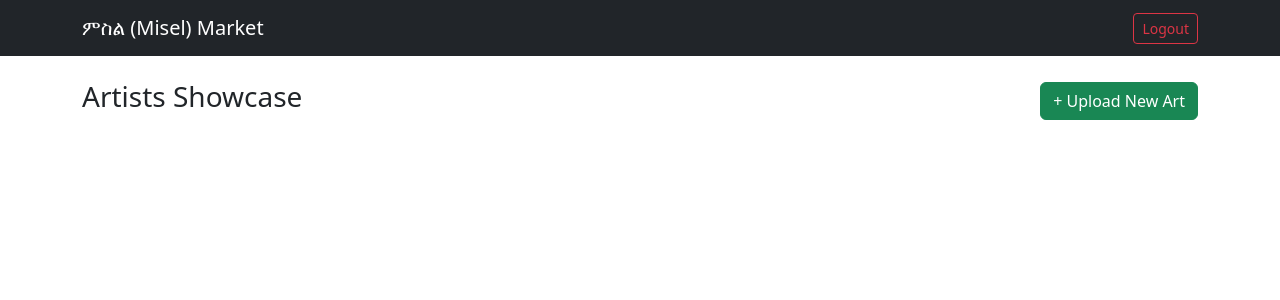
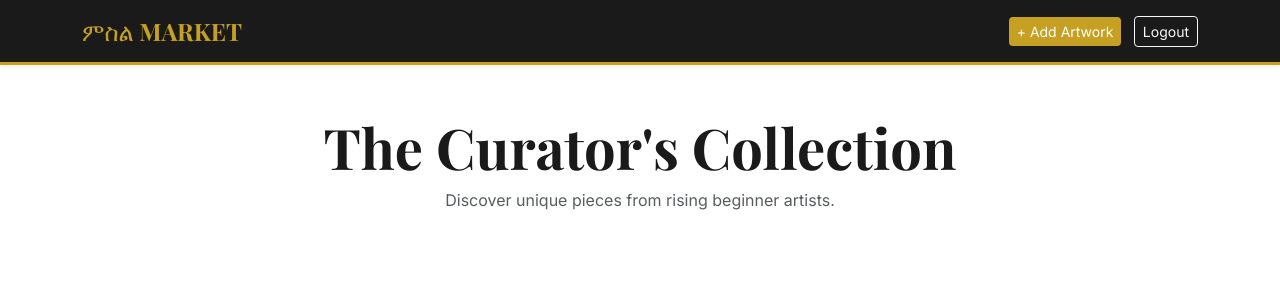
Before and after one commit to azebel1727/Misel_Market, a Django app: page /dashboard/ in a window 1280 px wide. Shown: the top 300 px of the page. Run offline with Django 5.2, Linux system fonts and the light colour scheme; data that the repository does not hold is empty.

Commit message:
Fixed image rendering logic in dashboard and verified upload enctype

```diff
--- /dev/null
+++ b/src/templates/base.html
@@ -0,0 +1,63 @@
+<!DOCTYPE html>
+<html lang="en">
+<head>
+    <meta charset="UTF-8">
+    <meta name="viewport" content="width=device-width, initial-scale=1.0">
+    <link rel="stylesheet" href="https://cdn.jsdelivr.net/npm/bootstrap@5.3.0/dist/css/bootstrap.min.css">
+    <link href="https://fonts.googleapis.com/css2?family=Playfair+Display:wght@700&family=Inter:wght@300;400;600&display=swap" rel="stylesheet">
+    <style>
+        :root {
+            --primary-gold: #C5A023;
+            --dark-charcoal: #1a1a1a;
+            --soft-white: #f8f9fa;
+        }
+        body {
+            font-family: 'Inter', sans-serif;
+            background-color: #ffffff;
+            color: var(--dark-charcoal);
+        }
+        h1, h2, h3, .navbar-brand {
+            font-family: 'Playfair Display', serif;
+        }
+        .navbar {
+            background-color: var(--dark-charcoal) !important;
+            border-bottom: 3px solid var(--primary-gold);
+        }
+        .navbar-brand { color: var(--primary-gold) !important; font-size: 1.5rem; }
+
+        .btn-gold {
+            background-color: var(--primary-gold);
+            color: white;
+            border: none;
+            transition: 0.3s;
+        }
+        .btn-gold:hover {
+            background-color: #a3841d;
+            color: white;
+            transform: translateY(-2px);
+        }
+        .card {
+            border: none;
+            transition: 0.3s;
+            border-radius: 0;
+            background: #fff;
+            box-shadow: 0 4px 15px rgba(0,0,0,0.05);
+        }
+        .card:hover {
+            transform: translateY(-5px);
+            box-shadow: 0 10px 25px rgba(0,0,0,0.1);
+        }
+        .art-price {
+            color: var(--primary-gold);
+            font-weight: bold;
+            font-size: 1.2rem;
+        }
+        .login-card {
+            border-top: 5px solid var(--primary-gold);
+        }
+    </style>
+</head>
+<body>
+    {% block content %}{% endblock %}
+</body>
+</html>
--- a/src/templates/dashboard.html
+++ b/src/templates/dashboard.html
@@ -1,35 +1,37 @@
-<!DOCTYPE html>
-<html>
-<head>
-    <title>Misel Market - Dashboard</title>
-    <link rel="stylesheet" href="https://cdn.jsdelivr.net/npm/bootstrap@5.3.0/dist/css/bootstrap.min.css">
-</head>
-<body>
-    <nav class="navbar navbar-dark bg-dark">
-        <div class="container">
-            <span class="navbar-brand">ምስል (Misel) Market</span>
-            <a href="/" class="btn btn-outline-danger btn-sm">Logout</a>
+{% extends 'base.html' %}
+{% block content %}
+<nav class="navbar navbar-expand-lg navbar-dark mb-5 shadow-sm">
+    <div class="container">
+        <a class="navbar-brand" href="#">ምስል MARKET</a>
+        <div>
+            <a href="{% url 'upload_art' %}" class="btn btn-gold btn-sm">+ Add Artwork</a>
+            <a href="{% url 'login' %}" class="btn btn-outline-light btn-sm ms-2">Logout</a>
         </div>
-    </nav>
+    </div>
+</nav>
 
-<div class="container mt-4">
-    <div class="d-flex justify-content-between align-items-center mb-4">
-        <h3>Artists Showcase</h3>
-        <a href="{% url 'upload_art' %}" class="btn btn-success">+ Upload New Art</a>
+<div class="container">
+    <div class="text-center mb-5">
+        <h2 class="display-4">The Curator's Collection</h2>
+        <p class="text-muted">Discover unique pieces from rising beginner artists.</p>
     </div>
 
     <div class="row">
         {% for item in items %}
         <div class="col-md-4 mb-4">
-            <div class="card shadow-sm h-100">
-                <img src="{{ item.image_url }}" class="card-img-top" style="height: 200px; object-fit: cover;">
+            <div class="card h-100">
+                {% if item.image %}
+                    <img src="{{ item.image.url }}" class="card-img-top" style="height: 300px; object-item: cover;">
+                {% endif %}
                 <div class="card-body">
                     <h5 class="card-title">{{ item.title }}</h5>
-                    <p class="text-muted small">By {{ item.artist_name }}</p>
-                    <div class="d-flex justify-content-between align-items-center">
-                        <span class="fw-bold text-primary">{{ item.price }} ETB</span>
-                        <!-- DELETE ACTION -->
-                        <a href="{% url 'delete_art' item.id %}" class="btn btn-outline-danger btn-sm" onclick="return confirm('Are you sure?')">Delete</a>
+                    <p class="text-muted small">Artist: {{ item.artist_name }}</p>
+                    <div class="d-flex justify-content-between align-items-center mt-3">
+                        <span class="art-price">{{ item.price }} ETB</span>
+                        <div>
+                            <a href="{% url 'delete_art' item.id %}" class="text-danger small text-decoration-none me-2">Delete</a>
+                            <button class="btn btn-dark btn-sm rounded-0">View Piece</button>
+                        </div>
                     </div>
                 </div>
             </div>
@@ -37,5 +39,4 @@
         {% endfor %}
     </div>
 </div>
-</body>
-</html>
+{% endblock %}
```
Also changed, not shown: src/templates/login.html (+22 -21 lines), db.sqlite3, media/art_images/Screenshot_102.png (added).
